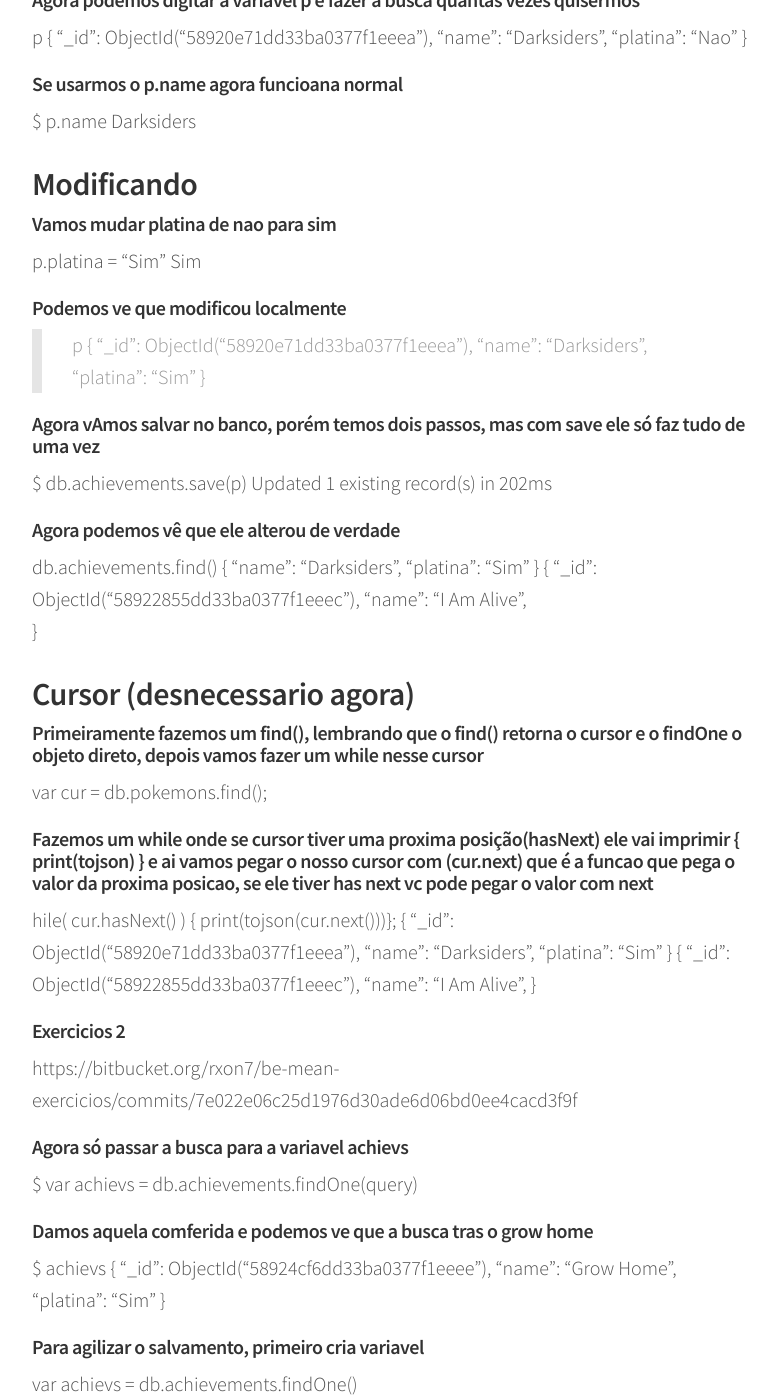
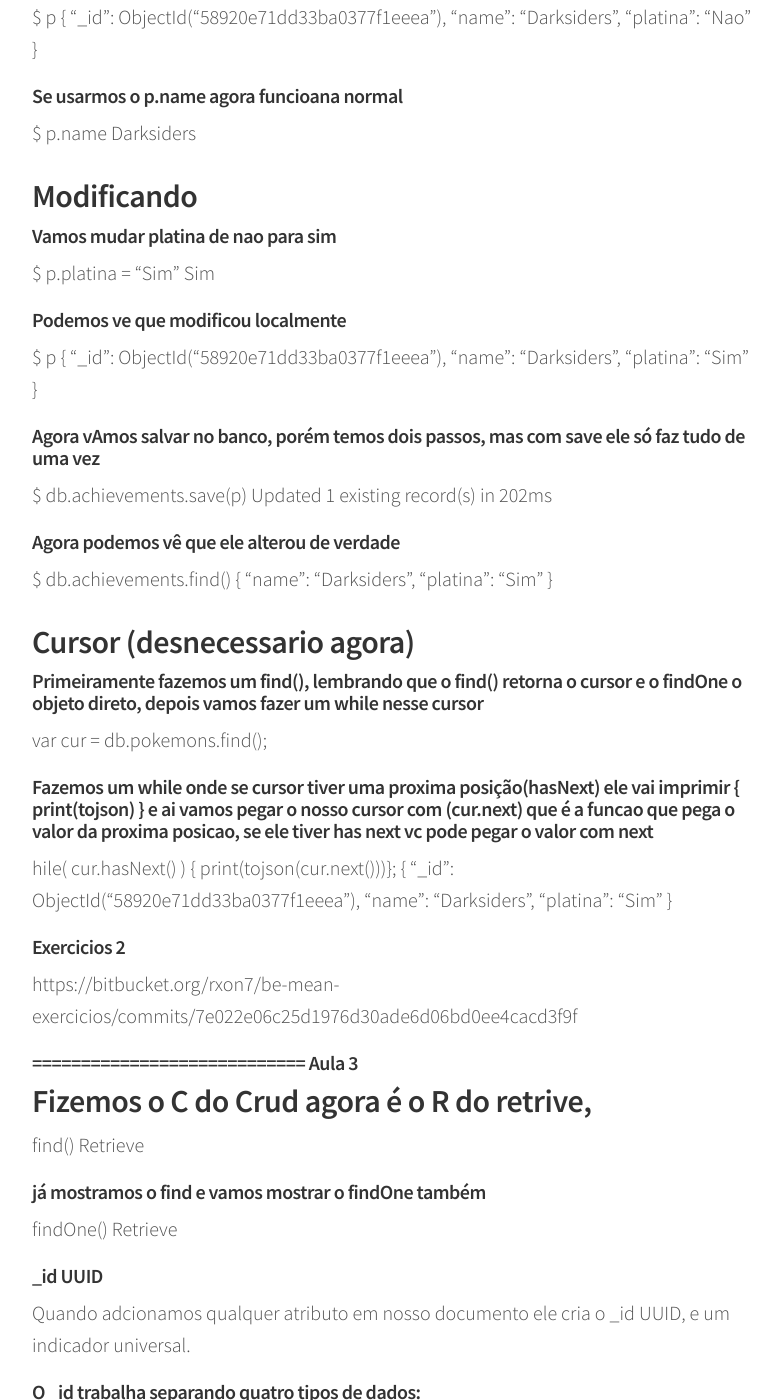
Before and after one commit to indrajithbandara/debug-blog, a Jekyll site: the page built from _posts/2017-01-03-mongo.md, in a window 1280 px wide and 1400 px high, scrolled down 4770 px. Shown: the whole window, without its empty margins (248-1029 px from the left). Built offline with Jekyll 4.4.1, drawn with Linux system fonts in a browser that asks for light colours; comment, search, counter and statistics services are not loaded; some of the changed text lies outside the part shown.

Commit message:
sobe a caralhada toda

```diff
--- a/_posts/2017-01-03-mongo.md
+++ b/_posts/2017-01-03-mongo.md
@@ -101,7 +101,6 @@
 db.createCollection()
 https://docs.mongodb.org/v3.0/reference/method/db.createCollection/#db.createCollection
 
-
 ## db.insert() Create
 
 ##### Como vamos fazer um CRUD primeiro vamo fazer um Create, primeiro mudamos e criamos nossa nova database
@@ -110,7 +109,6 @@
 ##### Vamos iniciar nossa coleção de Pokemons criado a variavel de inserção.
 var registerGames = [
     {name: "Darksiders", pwd:  42 , plataform: "PS3", velocista(h): 19, comments: "Nao tem", online: "Nao", Origiem: "Comprado", guia: "Sim", platina: "Nao" }
-
 ]
 
 ###### Agora vamos inserir os nossos games.
@@ -134,10 +132,6 @@
 {
   "_id": ObjectId("58920e71dd33ba0377f1eeea"),
   "name": "Darksiders",
-}
-{
-  "_id": ObjectId("58922855dd33ba0377f1eeec"),
-  "name": "I Am Alive",
 }
 
 ### save()
@@ -176,7 +170,7 @@
 var p = db.achievements.findOne(query)
 
 #### Agora podemos digitar a variavel p e fazer a busca quantas vezes quisermos
- p
+$ p
 {
   "_id": ObjectId("58920e71dd33ba0377f1eeea"),
   "name": "Darksiders",
@@ -190,11 +184,11 @@
 ## Modificando
 
 ##### Vamos mudar platina de nao para sim
-p.platina = "Sim"
+$ p.platina = "Sim"
 Sim
 
 #### Podemos ve que modificou localmente
-> p
+$ p
 {
   "_id": ObjectId("58920e71dd33ba0377f1eeea"),
   "name": "Darksiders",
@@ -206,14 +200,10 @@
 Updated 1 existing record(s) in 202ms
 
 ##### Agora podemos vê que ele alterou de verdade
-db.achievements.find()
+$ db.achievements.find()
 {
   "name": "Darksiders",
   "platina": "Sim"
-}
-{
-  "_id": ObjectId("58922855dd33ba0377f1eeec"),
-  "name": "I Am Alive",
 }
 
 ## Cursor (desnecessario agora)
@@ -228,40 +218,9 @@
   "name": "Darksiders",
   "platina": "Sim"
 }
-{
-  "_id": ObjectId("58922855dd33ba0377f1eeec"),
-  "name": "I Am Alive",
-}
 
 #### Exercicios 2
 https://bitbucket.org/rxon7/be-mean-exercicios/commits/7e022e06c25d1976d30ade6d06bd0ee4cacd3f9f
-
-
-
-##### Agora só passar a busca para a variavel achievs
-$ var achievs = db.achievements.findOne(query)
-
-##### Damos aquela comferida e podemos ve que a busca tras o grow home
-$ achievs
-{
-  "_id": ObjectId("58924cf6dd33ba0377f1eeee"),
-  "name": "Grow Home",
-  "platina": "Sim"
-}
-
-
-
-
-
-
-##### Para agilizar o salvamento, primeiro cria variavel
- var achievs = db.achievements.findOne()
-
-
-
-
-
-
 
 #### ============================ Aula 3
 
@@ -283,30 +242,36 @@
 ##### Sintaxe, o find aceita dois parametros, pensando em forma relacional o primeira parametro eh o where e o segundo os campos (seria select)
 db.colecao.find({clausulas}, {campos})
 
-#### Para facilitar nossa vida iremos criar um JSON para nossa *query*, para isso iremos criar um JSON da seguinte forma:
-var query = {name: 'Raticate'}
+#### Criamos a query numa variavel
+var query = {name: 'I Am Alive'}
 
-db.pokemons.find(query)
-{  "_id": ObjectId("58813d046d9b4a4b7e1ecde8"),
-  "name": "Raticate",}
+#### E depois passamos o find nela
+db.achievements.find(query)
+{
+  "_id": ObjectId("58922855dd33ba0377f1eeec"),
+  "name": "I Am Alive",
+  "platina": "Nao"
+}
 
 ##### Fields (campos)
 Fildes é o nosso segundo parametro, se o nosso JSON de `query` é o WHERE do relacional, logo o JSON `fields` será o nosso SELECT onde o mesmo irá selecionar quais campos desejados na busca da query.
 Para isso especificamos os campos desejados com 1 que significa TRUE ou os campos indesejados com 0 que significa FALSE.
 
 ###### Para facilitar vamos criar um json para nossa query da seguinte forma
-var query = {name: 'Raticate'}
+var query = {name: 'I Am Alive'}
 
 ###### Nosso objeto de fields eh esse aqui, com name 1 e description 1
 var fields = {name: 1, description: 1}
 
-##### São esses dois objetos acima que precisamos para consluir a busca com find
-db.pokemons.find(query, fields)
+##### São esses dois objetos acima que precisamos para conslconcluir a busca com find
+b.achievements.find(query, fields)
 {
-  "_id": ObjectId("58813d046d9b4a4b7e1ecde8"),
-  "name": "Raticate",
-  "description": "Renan gonsalves"
+  "_id": ObjectId("58922855dd33ba0377f1eeec"),
+  "name": "I Am Alive"
 }
+
+
+
 
 ##### Ele retornou o atributo e tambem o _ID, para negar é só digitar _id: 0
 var fields = {name: 1, description: 1, _id:0 }
```
Also changed, not shown: other parts of _posts/2017-01-03-mongo.md (+1 -1 lines).
